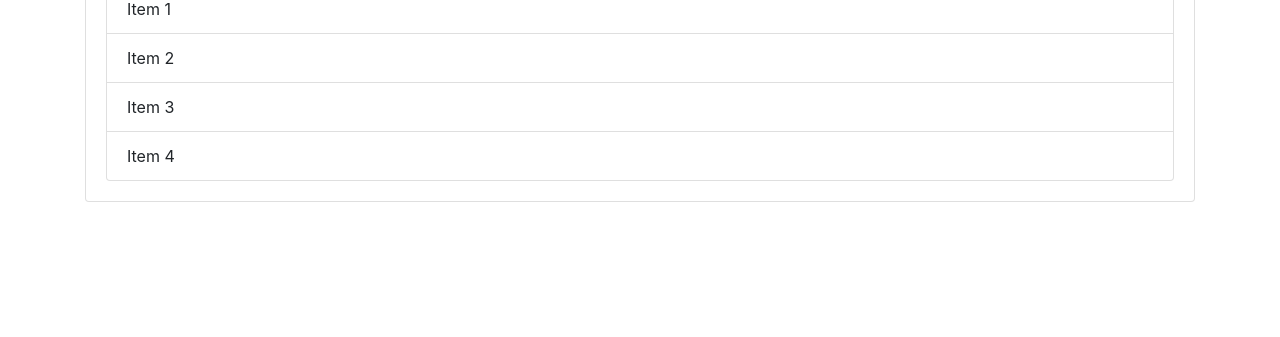
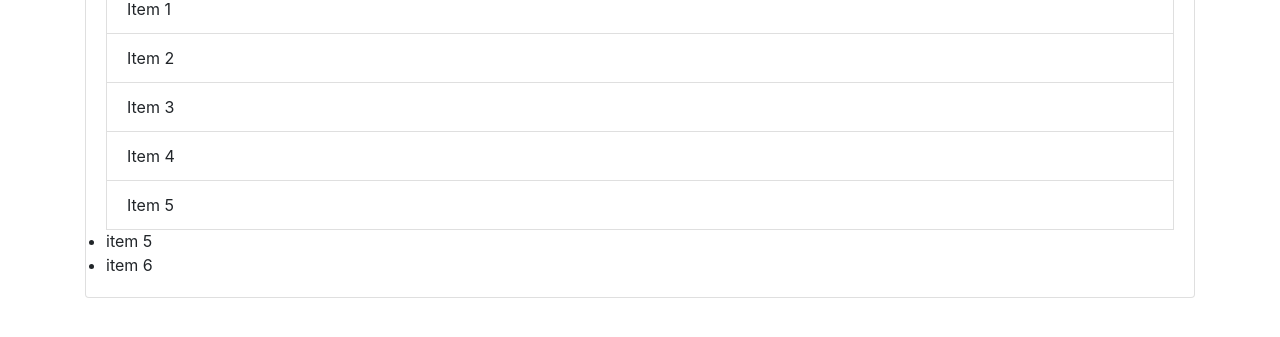
Before and after one commit to sonygoud21/FirstGit, a plain HTML site: page index.html in a window 1280 px wide. Shown: the part 293-630 px from the top of the page. Drawn offline with nearby package versions, Linux system fonts and the light colour scheme.

Commit message:
index HTML CODE (UPDATED)

```diff
--- a/index.html
+++ b/index.html
@@ -26,6 +26,9 @@
       <li class="list-group-item">Item 2</li>
       <li class="list-group-item">Item 3</li>
       <li class="list-group-item">Item 4</li>
+      <li class="list-group-item">Item 5</li>
+      <li>item 5</li>
+      <li> item 6 </li>
     </ul>
    </div>
   </div>
```
